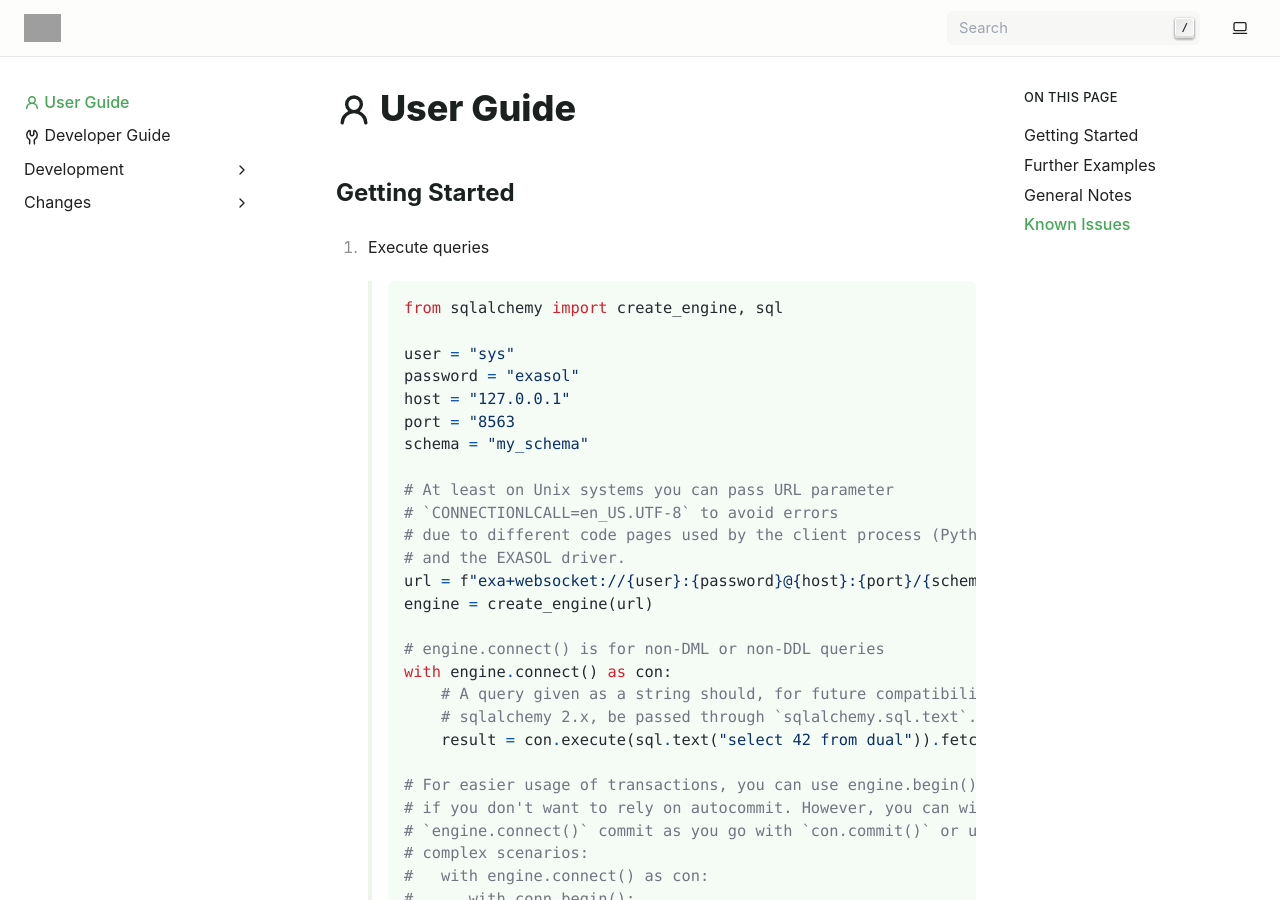
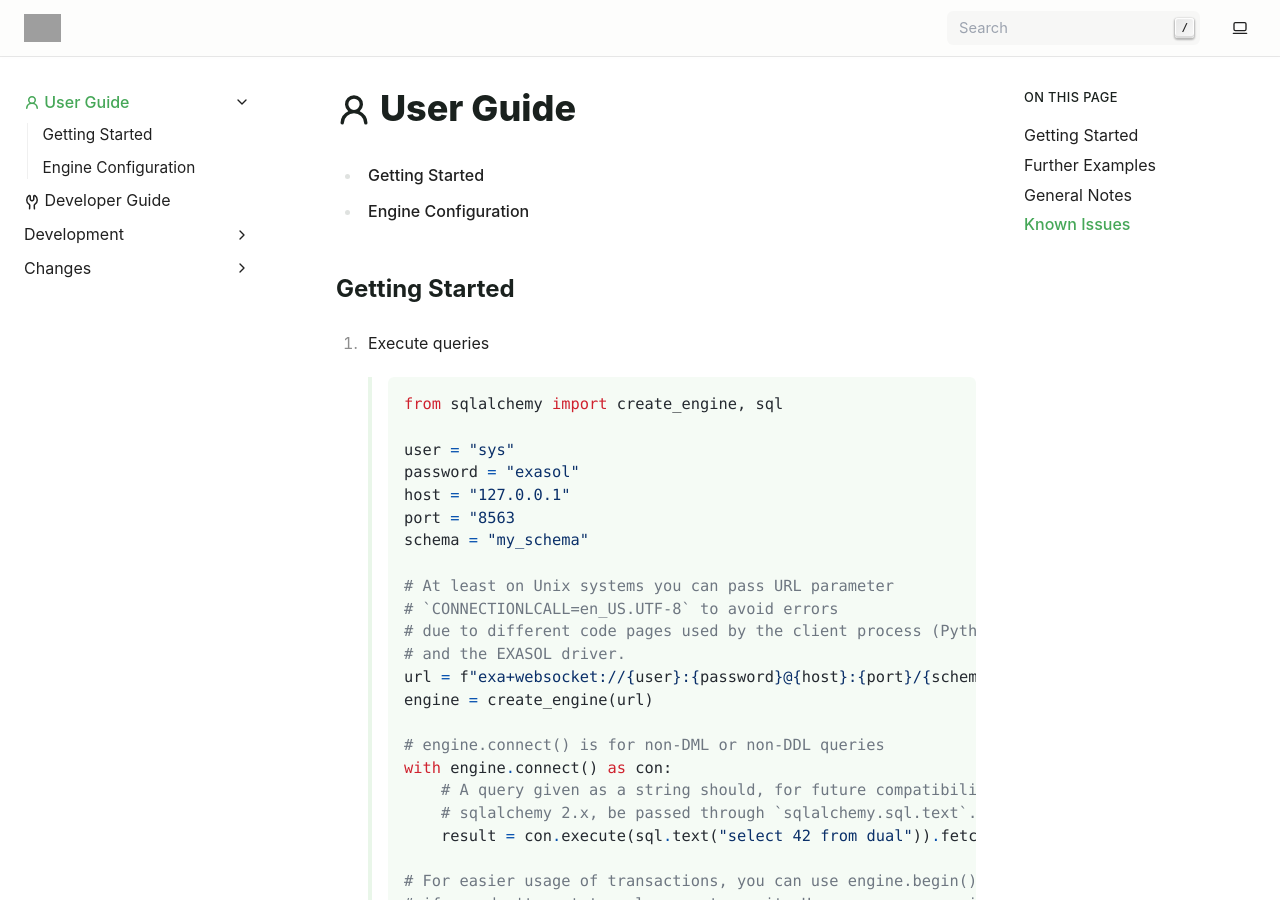
Before and after one commit to exasol/sqlalchemy-exasol, a Sphinx documentation site: the page built from doc/user_guide/index.rst, in a window 1280 px wide and 900 px high. Built offline with Sphinx 7.4.7, drawn with Linux system fonts in a browser that asks for light colours; some of the changed text lies outside the part shown; grey boxes are pictures that could not be loaded.

```diff
--- a/doc/user_guide/index.rst
+++ b/doc/user_guide/index.rst
@@ -2,6 +2,12 @@
 
 :octicon:`person` User Guide
 ============================
+
+.. toctree::
+    :maxdepth: 2
+
+    getting_started
+    engine_configuration
 
 Getting Started
 ~~~~~~~~~~~~~~~
```
